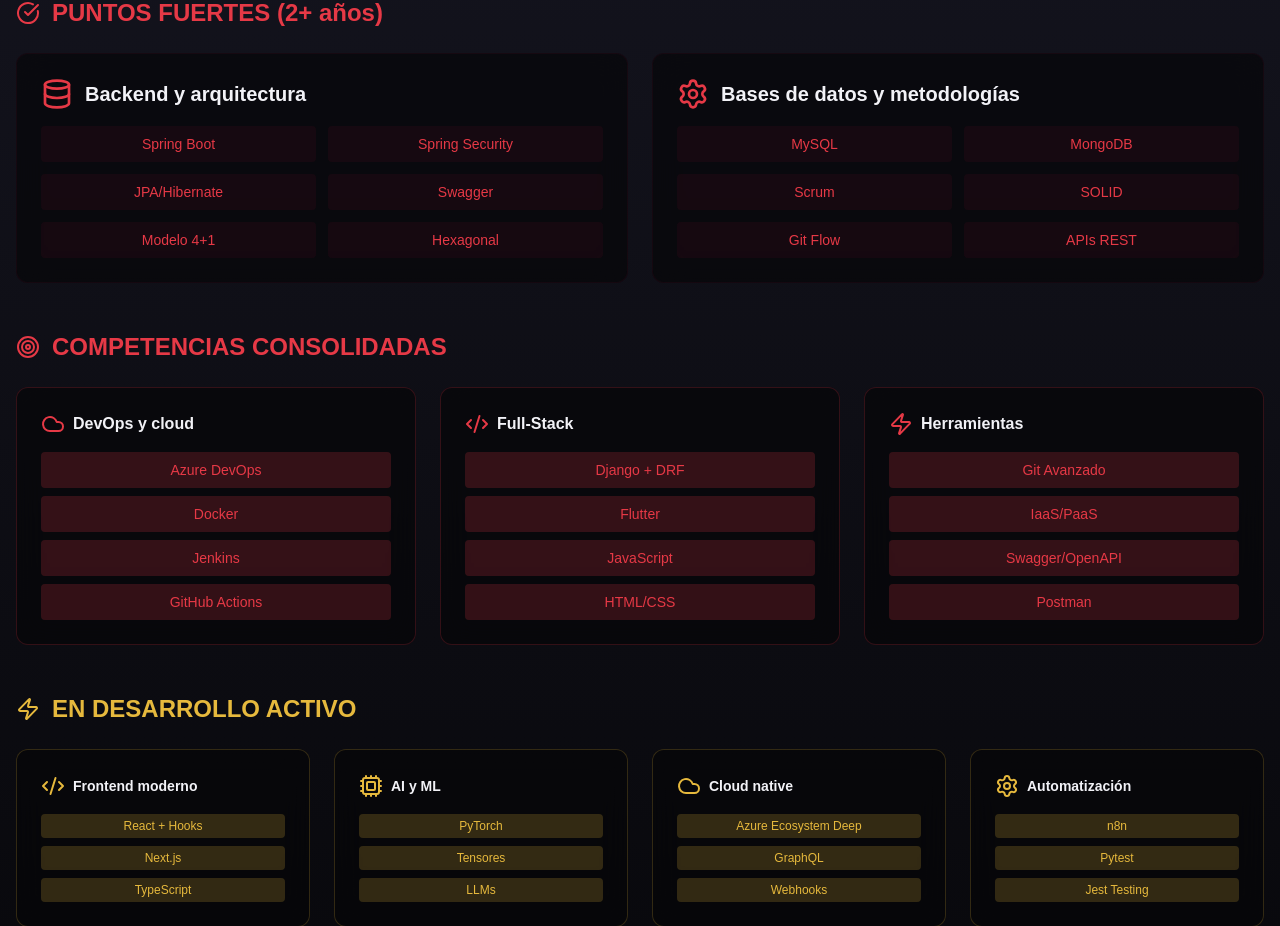
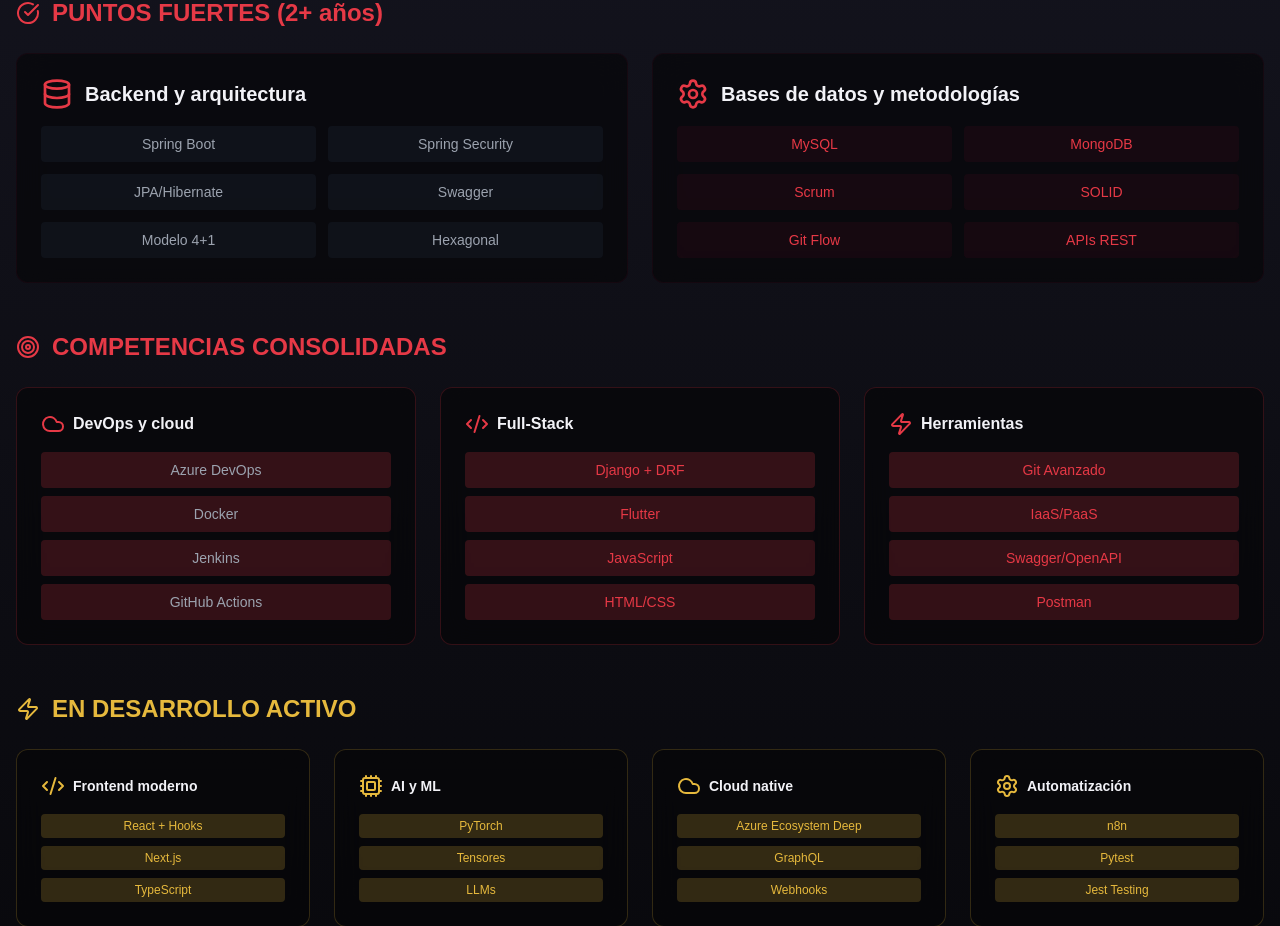
Before and after one commit to Nicolas-12000/Ejemplo-, a Next.js app: page / in a window 1280 px wide. Shown: the part 1955-2881 px from the top of the page. Built offline with nearby package versions, Linux system fonts and the light colour scheme.

Commit message:
loco nueva paleta 3

```diff
--- a/src/app/page.tsx
+++ b/src/app/page.tsx
@@ -457,12 +457,12 @@
                     <h4 className="text-xl font-bold">Backend y arquitectura</h4>
                   </div>
                   <div className="grid grid-cols-2 gap-3">
-                    <span className="bg-[#4A0E1F]/20 text-[#E63946] px-3 py-2 rounded text-sm text-center">Spring Boot</span>
-                    <span className="bg-[#4A0E1F]/20 text-[#E63946] px-3 py-2 rounded text-sm text-center">Spring Security</span>
-                    <span className="bg-[#4A0E1F]/20 text-[#E63946] px-3 py-2 rounded text-sm text-center">JPA/Hibernate</span>
-                    <span className="bg-[#4A0E1F]/20 text-[#E63946] px-3 py-2 rounded text-sm text-center">Swagger</span>
-                    <span className="bg-[#4A0E1F]/20 text-[#E63946] px-3 py-2 rounded text-sm text-center">Modelo 4+1</span>
-                    <span className="bg-[#4A0E1F]/20 text-[#E63946] px-3 py-2 rounded text-sm text-center">Hexagonal</span>
+                    <span className="bg-[#1F2937]/30 text-[#9CA3AF] px-3 py-2 rounded text-sm text-center">Spring Boot</span>
+                    <span className="bg-[#1F2937]/30 text-[#9CA3AF] px-3 py-2 rounded text-sm text-center">Spring Security</span>
+                    <span className="bg-[#1F2937]/30 text-[#9CA3AF] px-3 py-2 rounded text-sm text-center">JPA/Hibernate</span>
+                    <span className="bg-[#1F2937]/30 text-[#9CA3AF] px-3 py-2 rounded text-sm text-center">Swagger</span>
+                    <span className="bg-[#1F2937]/30 text-[#9CA3AF] px-3 py-2 rounded text-sm text-center">Modelo 4+1</span>
+                    <span className="bg-[#1F2937]/30 text-[#9CA3AF] px-3 py-2 rounded text-sm text-center">Hexagonal</span>
                   </div>
                 </div>
 
@@ -496,10 +496,10 @@
                     <h4 className="font-bold">DevOps y cloud</h4>
                   </div>
                   <div className="space-y-2">
-                    <span className="block bg-[#E63946]/20 text-[#E63946] px-3 py-2 rounded text-sm text-center">Azure DevOps</span>
-                    <span className="block bg-[#E63946]/20 text-[#E63946] px-3 py-2 rounded text-sm text-center">Docker</span>
-                    <span className="block bg-[#E63946]/20 text-[#E63946] px-3 py-2 rounded text-sm text-center">Jenkins</span>
-                    <span className="block bg-[#E63946]/20 text-[#E63946] px-3 py-2 rounded text-sm text-center">GitHub Actions</span>
+                    <span className="block bg-[#E63946]/20 text-[#9CA3AF] px-3 py-2 rounded text-sm text-center">Azure DevOps</span>
+                    <span className="block bg-[#E63946]/20 text-[#9CA3AF] px-3 py-2 rounded text-sm text-center">Docker</span>
+                    <span className="block bg-[#E63946]/20 text-[#9CA3AF] px-3 py-2 rounded text-sm text-center">Jenkins</span>
+                    <span className="block bg-[#E63946]/20 text-[#9CA3AF] px-3 py-2 rounded text-sm text-center">GitHub Actions</span>
                   </div>
                 </div>
 
```
